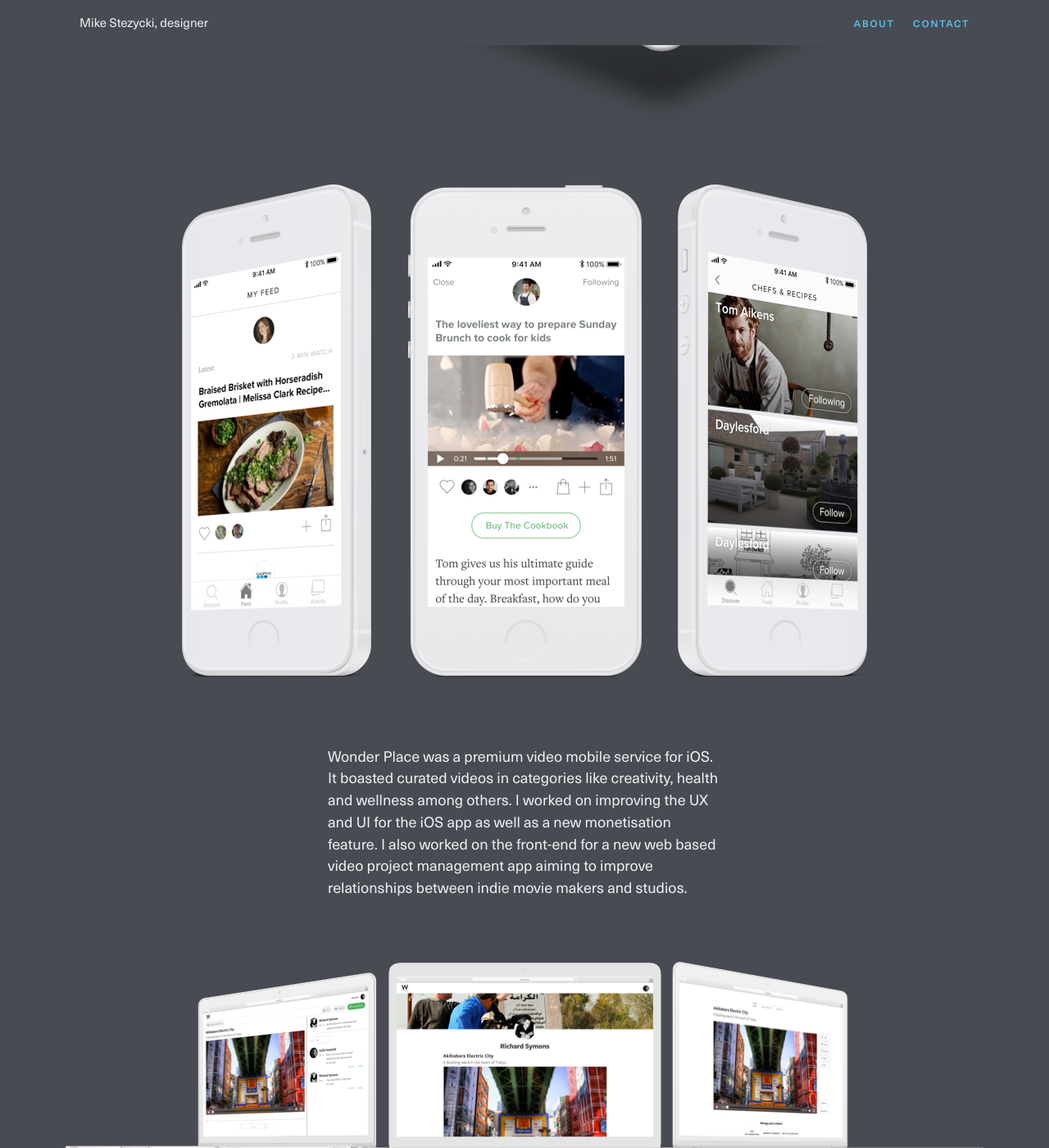
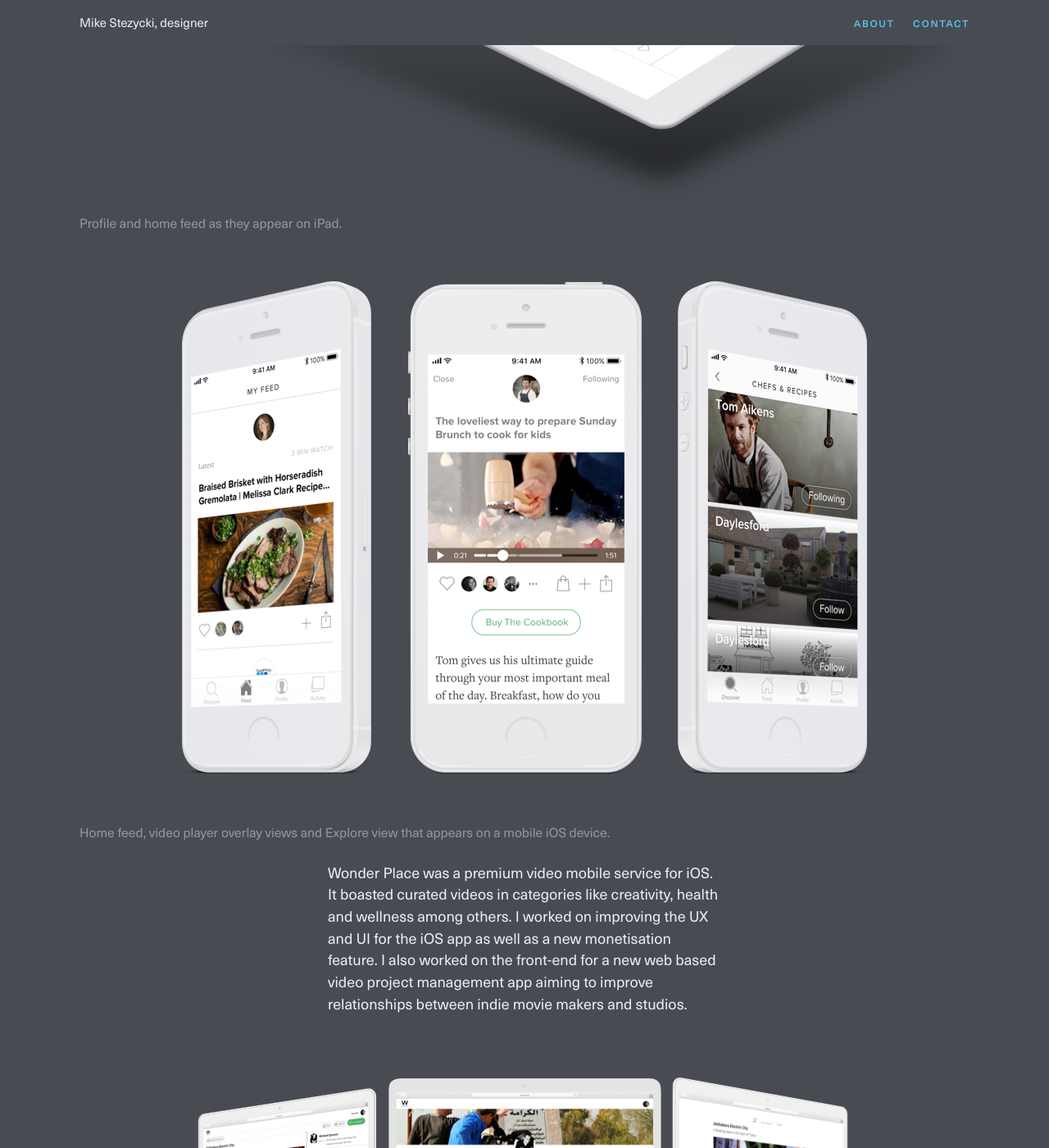
Before and after one commit to mr-stezz/mr-stezz.github.io, a Jekyll site: the page built from index.html, in a window 1280 px wide and 1400 px high, scrolled down 7052 px. Shown: the whole window at 82% size. Built offline with Jekyll 4.4.1, drawn with Linux system fonts in a browser that asks for light colours; some of the changed text lies outside the part shown.

Commit message:
Add figcaptions

```diff
--- a/_includes/_projects.carmen.html
+++ b/_includes/_projects.carmen.html
@@ -3,29 +3,9 @@
   <p class="heading  page-subtitle  t--center">2016 with <a href="https://twitter.com/Mathilde_Leo" title="Mathilde Leo's Twitter profile">Mathilde Leo</a></p>
 
   <figure class="gallery">
-    <img src="assets/img/content/carmen-onboarding.png" srcset="assets/img/content/carmen-onboarding.png 1x,assets/img/content/carmen-onboarding@2x.png 2x" alt="During onboarding, you're asked to give feedback to at least 3 colleagues who share the same email domain." title="During onboarding, you're asked to give feedback to at least 3 colleagues who share the same email domain." loading="lazy">
+    <img src="assets/img/content/carmen-onboarding.png" srcset="assets/img/content/carmen-onboarding.png 1x,assets/img/content/carmen-onboarding@2x.png 2x" alt="A macbook pro displays the onboarding process." loading="lazy">
+    <figcaption>During onboarding, you're asked to give feedback to at least 3 colleagues who share the same email domain.</figcaption>
   </figure>
-
-  <!-- <ul class="tabs" role="tablist">
-    <li>
-      <input type="radio" name="tabs" id="tab1" checked />
-      <label for="tab1" role="tab" aria-selected="true" aria-controls="panel1" tabindex="0">Onboarding</label>
-      <div id="tab-content1" class="tab-content" role="tabpanel" aria-labelledby="description" aria-hidden="false">
-        <figure class="gallery">
-          <img src="assets/img/content/carmen-onboarding.png" srcset="assets/img/content/carmen-onboarding.png 1x,assets/img/content/carmen-onboarding@2x.png 2x" alt="During onboarding, you're asked to give feedback to at least 3 colleagues who share the same email domain." title="During onboarding, you're asked to give feedback to at least 3 colleagues who share the same email domain." loading="lazy">
-        </figure>
-      </div>
-    </li>
-    <li>
-      <input type="radio" name="tabs" id="tab2" />
-      <label for="tab2" role="tab" aria-selected="false" aria-controls="panel2" tabindex="0">Summary</label>
-      <div id="tab-content2" class="tab-content" role="tabpanel" aria-labelledby="specification" aria-hidden="true">
-        <figure class="gallery">
-          <img src="assets/img/content/carmen-summary.png" srcset="assets/img/content/carmen-summary.png 1x,assets/img/content/carmen-summary@2x.png 2x" alt="Once you start recieveing feedback, it gets presented in the summary view which can be sorted and filtered." title="Once you start recieveing feedback, it gets presented in the summary view which can be sorted and filtered." loading="lazy">
-        </figure>
-      </div>
-    </li>
-  </ul> -->
 
   <p class="text-col">Carmen&mdash;now known as <a href="http://www.getfrisbee.com" title="frisbee, the continuous feedback platform, helping employees and organisations grow, every day.">Frisbee</a>&mdash;is a web based peer-to-peer workplace feedback tool from the <a href="https://foundersfactory.com/portfolio/">Founders Factory incubator</a>. My involvement included prototyping early ideas, sitting in user interviews to find out needs for getting direct, actionable and empathetic feedback and designing the UI for the web app.</p>
 </section>
--- a/_includes/_projects.oncare.html
+++ b/_includes/_projects.oncare.html
@@ -2,7 +2,8 @@
   <h2 class="heading  no-spacing  page-title">OnCare</h2>
   <p class="heading  page-subtitle  t--center">2016&mdash;2017 with <a href="https://twitter.com/alistairsbrain" title="Alistair Cohen's Twitter profile">Alistair Cohen</a></p>
   <figure class="gallery">
-    <img src="assets/img/content/oncare-showcase.png" srcset="assets/img/content/oncare-showcase.png 1x,assets/img/content/oncare-showcase@2x.png 2x" alt="A selection of core screens from the OnCare iOS app." title="A selection of core screens from the OnCare iOS app." loading="auto">
+    <img src="assets/img/content/oncare-showcase.png" srcset="assets/img/content/oncare-showcase.png 1x,assets/img/content/oncare-showcase@2x.png 2x" alt="Four iPhone 6 devices laid out depicting from right to left, 'my clients' view, a 'client profile' view, a 'checked in' view and 'all reports' view." loading="auto">
+    <figcaption>A selection of core screens from the OnCare iOS app.</figcaption>
   </figure>
   <p class="text-col"><a href="http://www.weareoncare.com" title="We save care agencies time and money by replacing paper records with a simple app, help to boost CQC ratings, and keep families closer to their loved ones' care.">OnCare</a> is a <abbr title="Business-to-Business">B2B</abbr> <abbr title="Software as a Service">SaaS</abbr> business from the <a href="https://foundersfactory.com/portfolio/">Founders Factory incubator</a>. OnCare provides tools that make caring for the elderly easier. The business has three apps which I helped prototype and design. This includes a React Native app for both iOS and Android and a responsive web app. I worked on product strategy, prototypes and informing the user experience, as well as the creative direction.</p>
 </section>
--- a/_includes/_projects.robin.html
+++ b/_includes/_projects.robin.html
@@ -2,7 +2,8 @@
   <h2 class="heading  no-spacing  page-title">Robin</h2>
   <p class="heading  page-subtitle  t--center">2015&mdash;2016 with <a href="https://twitter.com/michaelwillmott" title="Michael Willmott's Twitter profile">Michael Willmott</a></p>
   <figure class="gallery">
-    <img src="assets/img/content/robin-iphone-feature.png" srcset="assets/img/content/robin-iphone-feature.png 1x,assets/img/content/robin-iphone-feature@2x.png 2x" alt="Two mobile phones depicting the onboarding [top left] and the brief view [bottom right] of Robin." title="A look at the onboarding view on the top left and bottom right is what the brief looked like." loading="lazy">
+    <img src="assets/img/content/robin-iphone-feature.png" srcset="assets/img/content/robin-iphone-feature.png 1x,assets/img/content/robin-iphone-feature@2x.png 2x" alt="Two iPhone 6 devices depicting the onboarding [top left] and the brief view [bottom right]." loading="lazy">
+    <figcaption>An onboarding view and the brief view from Robin.</figcaption>
   </figure>
   <p class="text-col">Robin was a proof of concept mobile workplace training app from the <a href="https://foundersfactory.com/portfolio/">Founders Factory incubator</a>. Geared towards sales teams, it solved the problem of getting new reps up to speed faster and more efficiently. I worked on both native iOS and Android apps and a web app dashboard for managing teams and content.</p>
 </section>
--- a/_includes/_projects.state.html
+++ b/_includes/_projects.state.html
@@ -2,7 +2,8 @@
   <h2 class="heading  no-spacing  page-title">State</h2>
   <p class="heading  page-subtitle  t--center">2014&mdash;2015 with <a href="https://www.linkedin.com/in/alexnako" title="Nako's LinkedIn profile">Alex Nako</a></p>
   <figure class="gallery">
-    <img src="assets/img/content/state-iphone-feature.png" srcset="assets/img/content/state-iphone-feature.png 1x,assets/img/content/state-iphone-feature@2x.png 2x" alt="Home feed showing top content from your network, a topic and a user profile as they appear on iOS." title="Home feed showing top content from your network, a topic and a user profile as they appear on iOS." loading="lazy">
+    <img src="assets/img/content/state-iphone-feature.png" srcset="assets/img/content/state-iphone-feature.png 1x,assets/img/content/state-iphone-feature@2x.png 2x" alt="Three iPhone 6 devices appear alongside eachother displaying the home feed, a topic and a user profile." loading="lazy">
+    <figcaption>Home feed showing top content from your network, a topic and a user profile as they appear on iOS.</figcaption>
   </figure>
   <p class="text-col">State, the world’s global opinion network. Tag your opinions and let the world know what you think through structured analysis. Build friendships with people who think similarly, or have healthy debates with people who think different. I worked on refreshing the iOS and Android apps and helped redesign and launch the new responsive web app.</p>
 </section>
--- a/_includes/_projects.wonderpl.html
+++ b/_includes/_projects.wonderpl.html
@@ -2,11 +2,14 @@
   <h2 class="heading  no-spacing  page-title">Wonder PL</h2>
   <p class="heading  page-subtitle  t--center">2014 with <a href="https://twitter.com/fffabs" title="Fab's Twitter profile">Fabio Basile</a> and <a href="https://twitter.com/ryanAmurphy" title="RyRy's Twitter profile">Ryan Murphy</a></p>
   <figure class="gallery">
-    <img src="assets/img/content/wonder-showcase.png" srcset="assets/img/content/wonder-showcase.png 1x,assets/img/content/wonder-showcase@2x.png 2x" alt="A user profile and home feed as they appear on iPad." title="A user profile and home feed as they appear on iPad." loading="lazy">
-    <img src="assets/img/content/wonder-shots.png" srcset="assets/img/content/wonder-shots.png 1x,assets/img/content/wonder-shots@2x.png 2x" alt="Home feed, video player overlay views and Explore view that appears on a mobile iOS device." title="Home feed, video player overlay views and Explore view that appears on a mobile iOS device." loading="lazy">
+    <img src="assets/img/content/wonder-showcase.png" srcset="assets/img/content/wonder-showcase.png 1x,assets/img/content/wonder-showcase@2x.png 2x" alt="Two iPad devices appear on top of eachother displaying a profile and home feed." loading="lazy">
+    <figcaption>Profile and home feed as they appear on iPad.</figcaption>
+    <img src="assets/img/content/wonder-shots.png" srcset="assets/img/content/wonder-shots.png 1x,assets/img/content/wonder-shots@2x.png 2x" alt="Three iPhone SE devices appearing alongside eachother displaying the home feed, a video player and explore view." loading="lazy">
+    <figcaption>Home feed, video player overlay views and Explore view that appears on a mobile iOS device.</figcaption>
   </figure>
   <p class="text-col">Wonder Place was a premium video mobile service for iOS. It boasted curated videos in categories like creativity, health and wellness among others. I worked on improving the UX and UI for the iOS app as well as a new monetisation feature. I also worked on the front-end for a new web based video project management app aiming to improve relationships between indie movie makers and studios.</p>
   <figure class="gallery">
-    <img src="assets/img/content/romeo-showcase.png" srcset="assets/img/content/romeo-showcase.png 1x,assets/img/content/romeo-showcase@2x.png 2x" alt="Collaboration, Wonder Transfer and the edit video views in Romeo." title="Collaboration, Wonder Transfer and the edit video views in Romeo." loading="lazy">
+    <img src="assets/img/content/romeo-showcase.png" srcset="assets/img/content/romeo-showcase.png 1x,assets/img/content/romeo-showcase@2x.png 2x" alt="Three Macbook Pro's appear alongside eachother displaying the collaboration view, wonder transfer view and an edit video view." loading="lazy">
+    <figcaption>Collaboration, Wonder Transfer and the edit video views in Romeo.</figcaption>
   </figure>
 </section>
--- a/_includes/_structure.contact-form.html
+++ b/_includes/_structure.contact-form.html
@@ -1,7 +1,7 @@
 <form id="js-form" class="form" action="https://formspree.io/email@domain.tld" method="POST">
   <!-- <input type="hidden" name="_subject" value="Contact Form"> -->
   <fieldset class="formgroup">
-    <legend class="formlegend">Contact Details</legend>
+    <legend class="is-hidden">Contact Details</legend>
     <div class="formfield">
       <span class="label">To:</span>
       <span id="js-reciever" class="reciever">ahoy@stezycki.com</span>
```
Also changed, not shown: assets/css/core.min.css.
